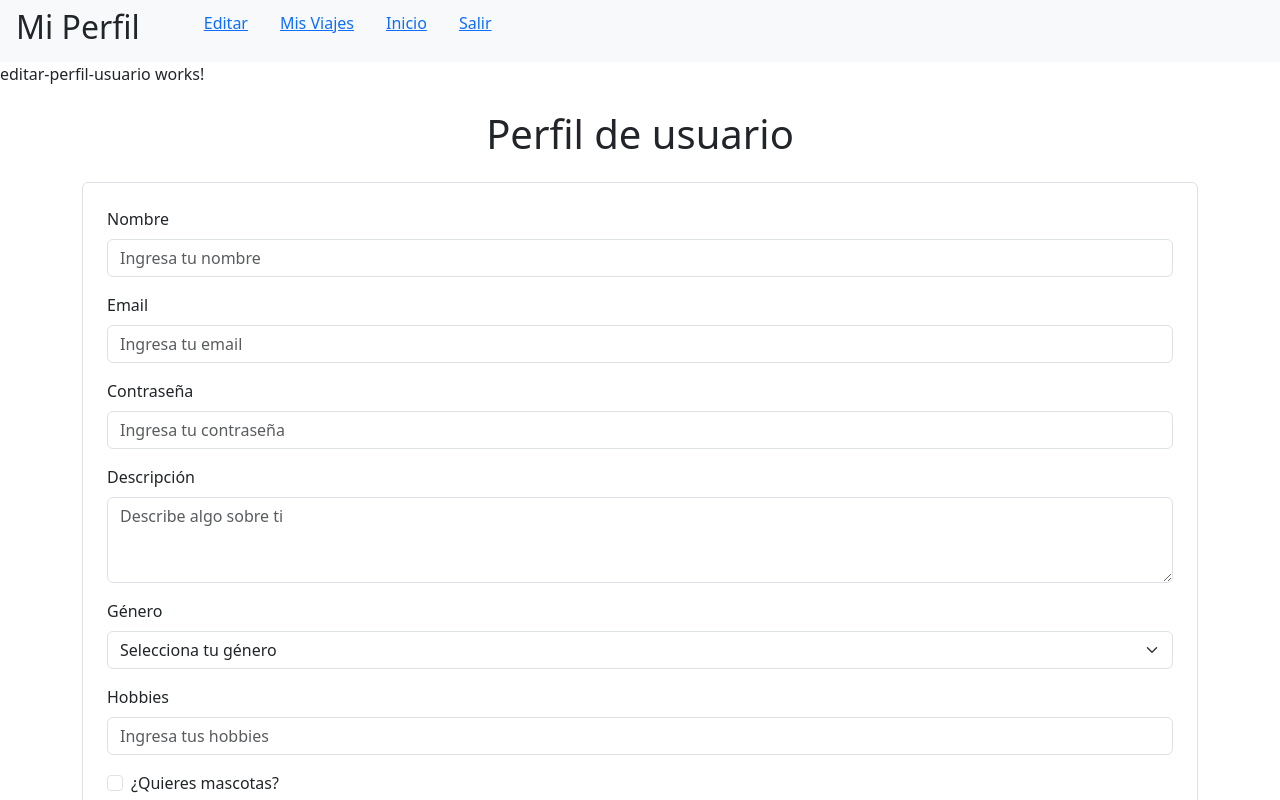
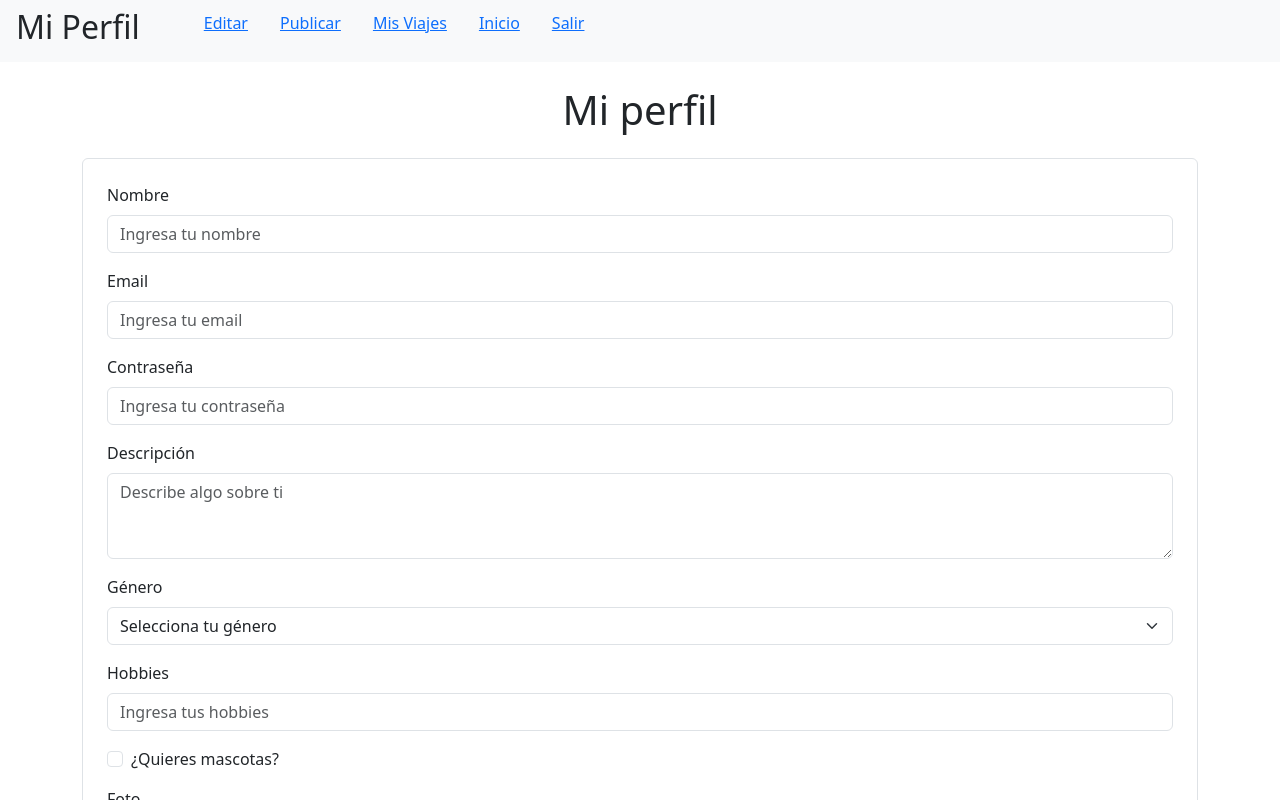
Before and after one commit to JavierSP1997/appFrontViajes, an Angular app: page /perfil-usuario/editar in a window 1280 px wide. Shown: the top 800 px of the page. Built offline with nearby package versions, Linux system fonts and the light colour scheme.

Commit message:
Formulario para el viajero y formulario para editar los datos del viajero

```diff
--- a/src/app/pages/edit-user-profile/edit-user-profile.component.html
+++ b/src/app/pages/edit-user-profile/edit-user-profile.component.html
@@ -1,6 +1,6 @@
-<p>editar-perfil-usuario works!</p>
+
 <div class="text-center mt-4">
-    <h1>Perfil de usuario</h1>
+    <h1>Editar perfil</h1>
   </div>
   <div class="container mt-4">
     <form
@@ -94,6 +94,7 @@
     </div>
 
     <button type="submit" class="btn btn-primary">Guardar</button>
+    <button type="submit" class="btn btn-primary">Editar</button>
   </form>
 
   </div>
--- a/src/app/pages/edit-user-profile/edit-user-profile.component.ts
+++ b/src/app/pages/edit-user-profile/edit-user-profile.component.ts
@@ -10,29 +10,28 @@ import { FormControl, FormGroup, ReactiveFormsModule, Validators } from '@angula
 export class EditUserProfileComponent {
 
   perfilUsuarioForm: FormGroup = new FormGroup({
-    name: new FormControl('', [
-      Validators.required
+    name: new FormControl('Pepita', [
     ]),
     email: new FormControl('', [
-      Validators.required
+
     ]),
     password: new FormControl('', [
-      Validators.required
+
     ]),
     description: new FormControl('', [
-      Validators.required
+
     ]),
     gender: new FormControl('', [
-      Validators.required
+
     ]),
-    hobbies: new FormControl('', [
-      Validators.required
+    hobbies: new FormControl('baloncesto', [
+
     ]),
-    pets: new FormControl('', [
-      Validators.required
+    pets: new FormControl('true', [
+
     ]),
     photo: new FormControl('', [
-      Validators.required
+
     ]),
   })
 
--- a/src/app/pages/user-profile/user-profile.component.html
+++ b/src/app/pages/user-profile/user-profile.component.html
@@ -5,7 +5,10 @@
             <a routerLink="editar">Editar</a>
         </li>
         <li class="list-unstyled mx-3">
-            <a routerLink="">Mis Viajes</a>
+            <a routerLink="publicar">Publicar</a>
+        </li>
+        <li class="list-unstyled mx-3">
+            <a routerLink="mis viajes">Mis Viajes</a>
         </li>
         <li class="list-unstyled mx-3">
             <a routerLink="home">Inicio</a>
@@ -15,4 +18,102 @@
         </li>
     </ul>
 </nav>
+<div class="text-center mt-4">
+    <h1>Mi perfil</h1>
+  </div>
+  <div class="container mt-4">
+    <form
+    [formGroup]="perfilUsuarioForm"
+    (ngSubmit)="onSubmit()"
+    class="p-4 border rounded"
+  >
+    <div class="mb-3">
+      <label for="name" class="form-label">Nombre</label>
+      <input
+        type="text"
+        id="name"
+        formControlName="name"
+        class="form-control"
+        placeholder="Ingresa tu nombre"
+      />
+    </div>
+
+    <div class="mb-3">
+      <label for="email" class="form-label">Email</label>
+      <input
+        type="email"
+        id="email"
+        formControlName="email"
+        class="form-control"
+        placeholder="Ingresa tu email"
+      />
+    </div>
+
+    <div class="mb-3">
+      <label for="password" class="form-label">Contraseña</label>
+      <input
+        type="password"
+        id="password"
+        formControlName="password"
+        class="form-control"
+        placeholder="Ingresa tu contraseña"
+      />
+    </div>
+
+    <div class="mb-3">
+      <label for="description" class="form-label">Descripción</label>
+      <textarea
+        id="description"
+        formControlName="description"
+        class="form-control"
+        rows="3"
+        placeholder="Describe algo sobre ti"
+      ></textarea>
+    </div>
+
+    <div class="mb-3">
+      <label for="gender" class="form-label">Género</label>
+      <select id="gender" formControlName="gender" class="form-select">
+        <option value="" disabled selected>Selecciona tu género</option>
+        <option value="masculino">Masculino</option>
+        <option value="femenino">Femenino</option>
+        <option value="otro">Otro</option>
+      </select>
+    </div>
+
+    <div class="mb-3">
+      <label for="hobbies" class="form-label">Hobbies</label>
+      <input
+        type="text"
+        id="hobbies"
+        formControlName="hobbies"
+        class="form-control"
+        placeholder="Ingresa tus hobbies"
+      />
+    </div>
+
+    <div class="form-check mb-3">
+      <input
+        type="checkbox"
+        id="pets"
+        formControlName="pets"
+        class="form-check-input"
+      />
+      <label for="pets" class="form-check-label">¿Quieres mascotas?</label>
+    </div>
+
+    <div class="mb-3">
+      <label for="photo" class="form-label">Foto</label>
+      <input
+        type="file"
+        id="photo"
+        formControlName="photo"
+        class="form-control"
+      />
+    </div>
+
+    <button type="submit" class="btn btn-primary">Guardar</button>
+  </form>
+
+  </div>
 <router-outlet></router-outlet>
--- a/src/app/pages/user-profile/user-profile.component.ts
+++ b/src/app/pages/user-profile/user-profile.component.ts
@@ -1,12 +1,44 @@
 import { Component } from '@angular/core';
+import { FormControl, FormGroup, ReactiveFormsModule, Validators } from '@angular/forms';
 import { RouterLink, RouterOutlet } from '@angular/router';
 
 @Component({
   selector: 'app-user-profile',
-  imports: [RouterLink, RouterOutlet],
+  imports: [ReactiveFormsModule, RouterLink, RouterOutlet],
   templateUrl: './user-profile.component.html',
   styleUrl: './user-profile.component.css'
 })
 export class UserProfileComponent {
 
+  perfilUsuarioForm: FormGroup = new FormGroup({
+    name: new FormControl('', [
+      Validators.required
+    ]),
+    email: new FormControl('', [
+      Validators.required
+    ]),
+    password: new FormControl('', [
+      Validators.required
+    ]),
+    description: new FormControl('', [
+      Validators.required
+    ]),
+    gender: new FormControl('', [
+      Validators.required
+    ]),
+    hobbies: new FormControl('', [
+      Validators.required
+    ]),
+    pets: new FormControl('', [
+      Validators.required
+    ]),
+    photo: new FormControl('', [
+      Validators.required
+    ]),
+  })
+
+
+  onSubmit() {
+
+  }
 }
```
